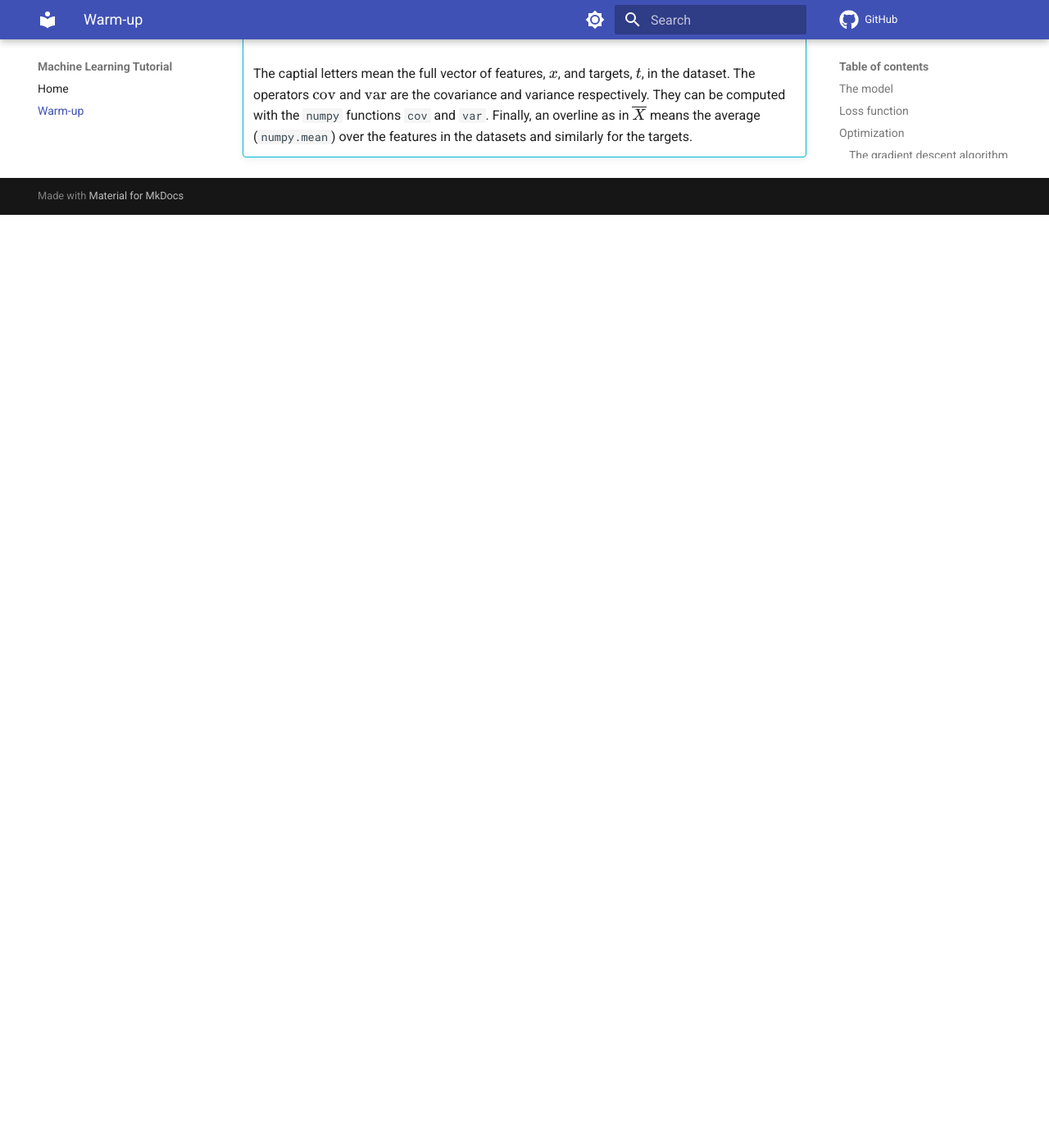
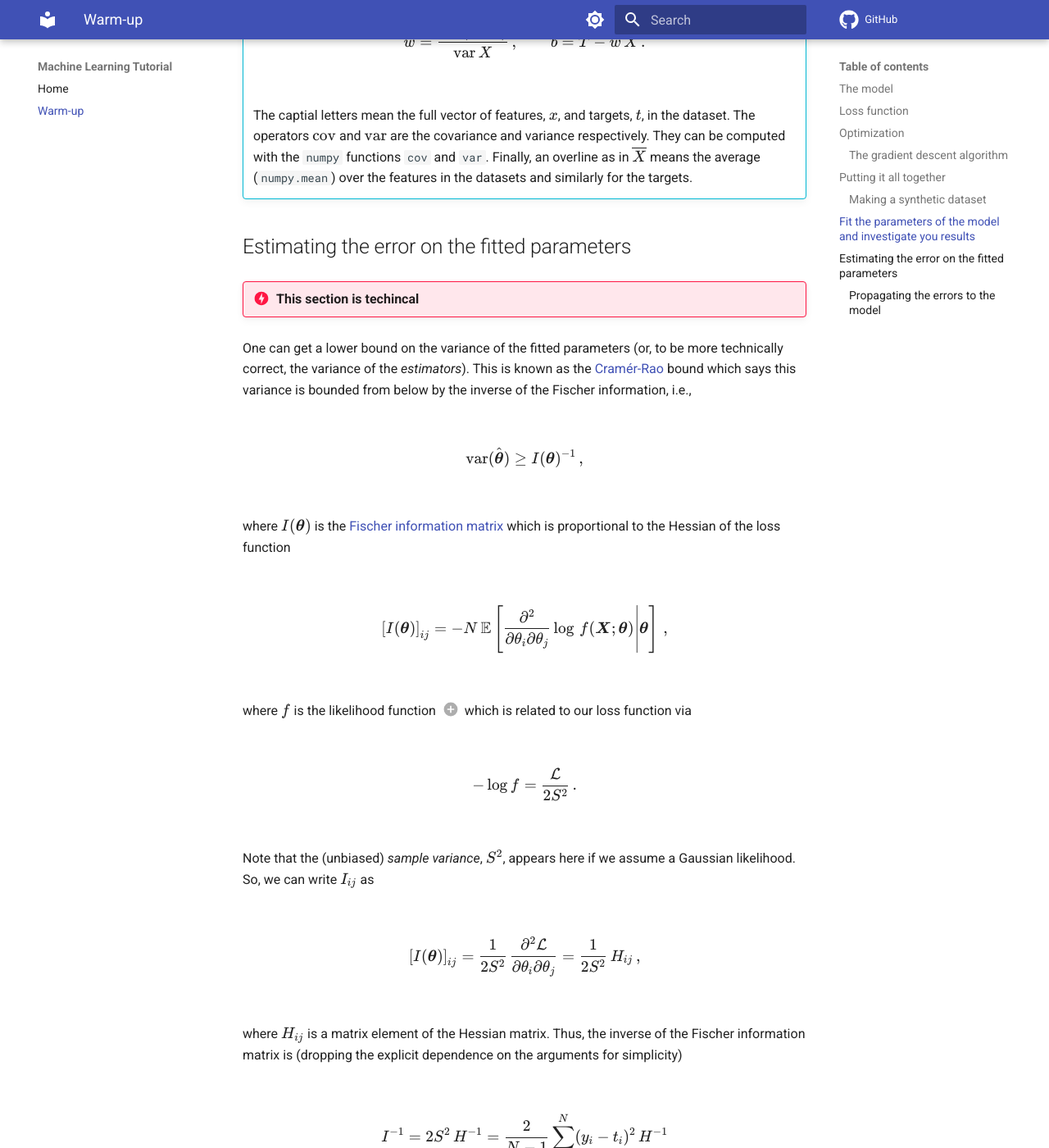
Before and after one commit to European-XFEL/machine_learning_tutorial, an MkDocs documentation site: the page built from docs/linear_regression.md, in a window 1280 px wide and 1400 px high, scrolled down 5798 px. Shown: the whole window at 82% size. Built offline with MkDocs 1.6.1 and Material for MkDocs 9.7.7, drawn with Linux system fonts in a browser that asks for light colours; emoji names are drawn with the system emoji font; comment, search, counter and statistics services are not loaded; before the commit the page ends 6060 px from its top, so only the background shows below that; some of the changed text lies outside the part shown.

Commit message:
Added a section on estimating the error on the fitted parameters

```diff
--- a/docs/linear_regression.md
+++ b/docs/linear_regression.md
@@ -195,3 +195,78 @@ And here are a few things you should _definitely_ do:
     \end{equation*}
 
     The captial letters mean the full vector of features, $x$, and targets, $t$, in the dataset. The operators $\mathrm{cov}$ and $\mathrm{var}$ are the covariance and variance respectively. They can be computed with the `numpy` functions `cov` and `var`. Finally, an overline as in $\overline{X}$ means the average (`numpy.mean`) over the features in the datasets and similarly for the targets.
+
+
+## Estimating the error on the fitted parameters
+
+!!! danger "This section is techincal"
+
+One can get a lower bound on the variance of the fitted parameters (or, to be more technically correct, the variance of the _estimators_). This is known as the [Cramér-Rao](https://en.wikipedia.org/wiki/Cram%C3%A9r%E2%80%93Rao_bound) bound which says this variance is bounded from below by the inverse of the Fischer information, i.e.,
+
+\begin{equation*}
+\mathrm{var}(\hat{\boldsymbol\theta})\geq I(\boldsymbol\theta)^{-1}\,,
+\end{equation*}
+
+where $I(\boldsymbol\theta)$ is the [Fischer information matrix](https://en.wikipedia.org/wiki/Fisher_information#Matrix_form) which is proportional to the Hessian of the loss function
+
+\begin{equation*}
+\left[I(\boldsymbol\theta)\right]_{ij} = -N\,\mathbb{E}\left[
+    \frac{\partial^2}{\partial\theta_i\partial\theta_j} \log\,f(\boldsymbol{X};\boldsymbol\theta)\Biggr|\boldsymbol\theta
+\right]\,,
+\end{equation*}
+
+where $f$ is the likelihood function (1) which is related to our loss function via
+{ .annotate }
+
+1. I'm slightly confused here :confounded:, this (taken from Wikipedia) is not a likelihood but looks rather like a probability...
+
+\begin{equation*}
+-\log f = \frac{\mathcal{L}}{2S^2}\,.
+\end{equation*}
+
+Note that the (unbiased) _sample variance_, $S^2$, appears here if we assume a Gaussian likelihood. So, we can write $I_{ij}$ as
+
+\begin{equation*}
+\left[I(\boldsymbol\theta)\right]_{ij} = \frac{1}{2S^2}\,\frac{\partial^2\mathcal{L}}{\partial\theta_i\partial\theta_j} = \frac{1}{2S^2}\,H_{ij}\,,
+\end{equation*}
+
+where $H_{ij}$ is a matrix element of the Hessian matrix. Thus, the inverse of the Fischer information matrix is (dropping the explicit dependence on the arguments for simplicity)
+
+\begin{equation*}
+I^{-1} = 2S^2\,H^{-1} = \frac{2}{N-1}\sum_i^N(y_i-t_i)^2\,H^{-1}
+\end{equation*}
+
+Denoting the estimators for $w$ and $b$ by $\hat{w}$ and $\hat{b}$, their (co)variances are thus,
+
+!!! success "(Co)variances of the estimators"
+
+    \begin{equation*}
+    \begin{split}
+    \mathrm{var}\,\hat{w} &= \frac{1}{N-1}\sum_i^N (y_i-t_i)^2\times
+      \frac{1}{\mathrm{var}\,X}\left(\mathrm{var}\,X - \overline{X}^2\right)\,,\\
+    \mathrm{var}\,\hat{b} &= \frac{1}{N-1}\sum_i^N (y_i-t_i)^2\times
+       \frac{1}{\mathrm{var}\,X}\,,\\
+    \mathrm{cov}(\hat{w}, \hat{b}) &= \frac{-1}{N-1}\sum_i^N (y_i-t_i)^2\times
+       \frac{\overline{X}}{\mathrm{var}\,X}\,.
+    \end{split}
+    \end{equation*}
+
+### Propagating the errors to the model
+
+Let's keep using the hatted parameters (estimated from the data) to distinguish them from the true parameters. Our model is then
+$$
+y = \hat{w}x + \hat{b}.
+$$
+
+Propagating the uncertainties to $y$, we have
+$$
+(\delta y)^2 = (\mathrm{var}\,\hat{w})\,x^2 + \mathrm{var}\,\hat{b} + 2x\,\mathrm{cov}(\hat{w}, \hat{b})\,.
+$$
+
+
+<figure markdown="span">
+  ![Error band](./figures/error_band.png){ width="600" }
+  <figcaption>
+  The band shows the 95% confidence interval on the fit by propagating the uncertainty on the estimated parameters $\hat{w}$ and $\hat{b}$ as described in the main text.
+  </figcaption>
+</figure>
```
Also changed, not shown: docs/figures/error_band.png (added), docs/figures/tangents.png.
